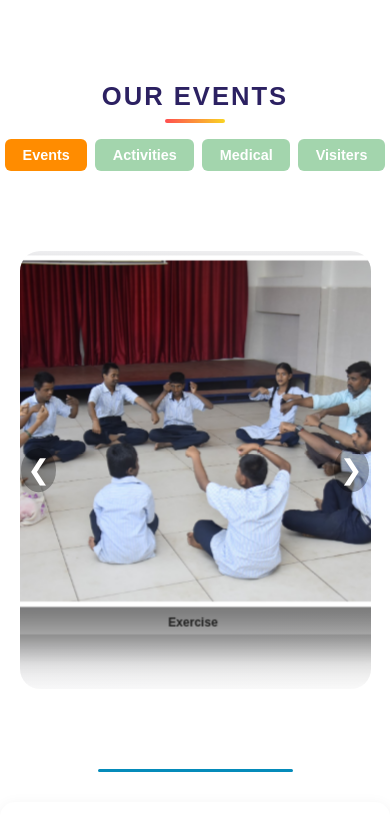
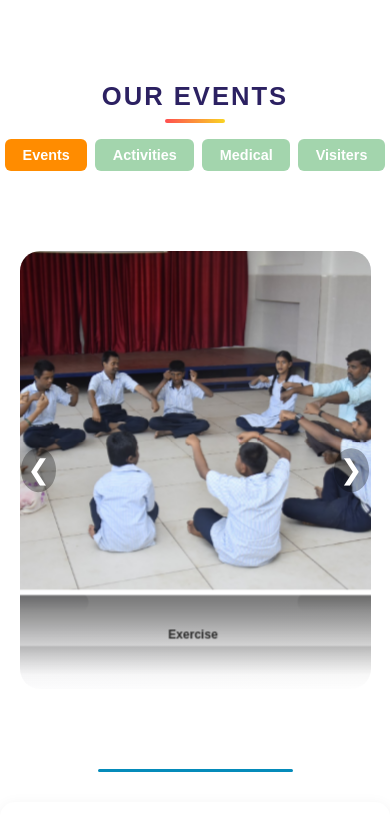
Before and after one commit to Parvati-Mutalik/Arunodaya-App, a React (Create React App) app: page / in a window 390 px wide. Shown: the part 3853-4681 px from the top of the page. Built offline with nearby package versions, Linux system fonts and the light colour scheme.

Commit message:
Update ImageSlider.css

```diff
--- a/src/pages/ImageSlider.css
+++ b/src/pages/ImageSlider.css
@@ -221,7 +221,7 @@
   }
   .photo-description {
     font-size: 0.58rem;
-    margin-top: 4em;
+    margin-top: 6em;
   }
   .arrow {
     font-size: 7vw;
```
